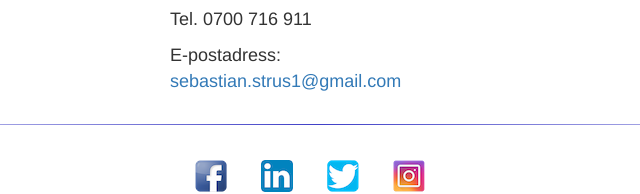
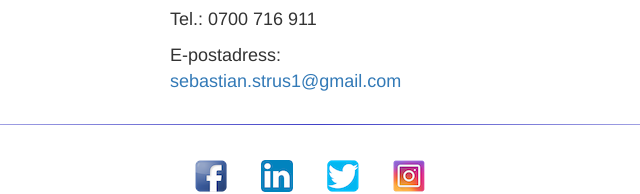
Before and after one commit to sebastianstrus/sebastianstrus.github.io, a plain HTML site: page contact.html in a window 1280 px wide. Shown: the part 195-389 px from the top of the page, 320-960 px from the left. Drawn offline with nearby package versions, Linux system fonts and the light colour scheme.

Commit message:
Fixed css bug

```diff
--- a/contact.html
+++ b/contact.html
@@ -39,7 +39,7 @@
     <div class="container contact">
       <h2>Sebastian Strus</h2>
       <p>Norra Krokslättsgatan 13<br>412 64 Göteborg<br>Sverige</p>
-      <p>Tel. 0700 716 911</p>
+      <p>Tel.: 0700 716 911</p>
       <p>E-postadress: <a href="mailto:sebastian.strus1@gmail.com?Subject=Hello%20again" target="_top">sebastian.strus1@gmail.com</a></p>
   </div>
 
--- a/main.css
+++ b/main.css
@@ -251,7 +251,6 @@ footer a {
   .mobile-text { display: none; }
 }
 
-
 @media (max-width: 700px) {
   footer {
     padding-top: 10px 0;
```
